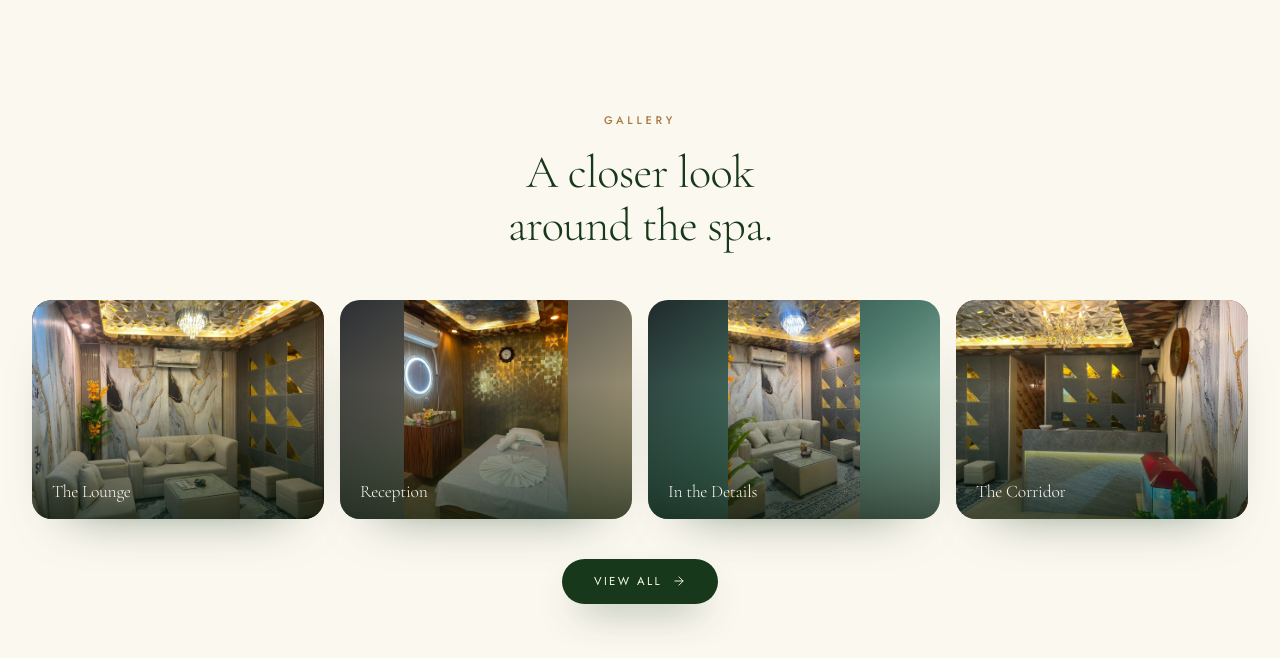
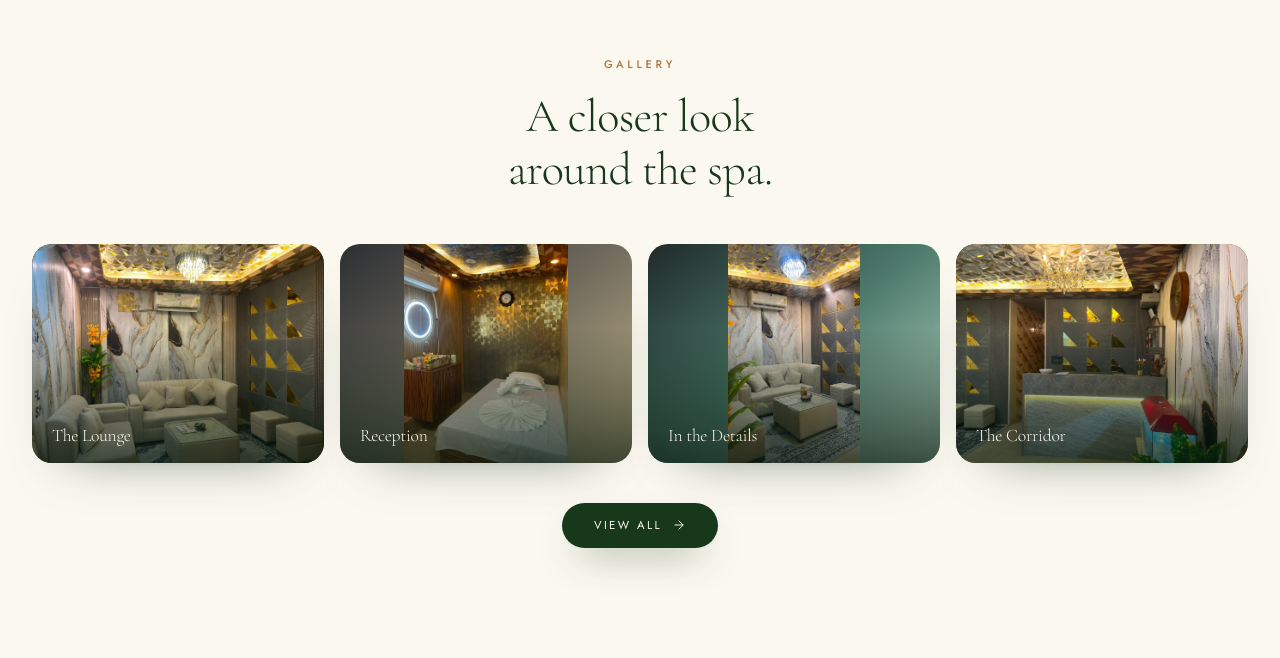
Before and after one commit to Soham3131/Nature-spa, a Next.js app: page /home1 in a window 1280 px wide. Shown: the part 7686-8344 px from the top of the page. Built offline with nearby package versions, Linux system fonts and the light colour scheme; grey boxes are pictures that could not be loaded.

Commit message:
Added contact address 2

```diff
--- a/src/components/home1/PhotoGallery.tsx
+++ b/src/components/home1/PhotoGallery.tsx
@@ -13,7 +13,7 @@ export default function PhotoGallery() {
 
   return (
     <section id="photo-gallery" className="relative bg-ivory">
-      <div className="mx-auto max-w-[1400px] px-5 py-20 sm:px-8 sm:py-24 lg:py-28">
+      <div className="mx-auto max-w-[1400px] px-5 pb-20 pt-10 sm:px-8 sm:pb-24 sm:pt-12 lg:pb-28 lg:pt-14">
         <Reveal className="mx-auto max-w-xl text-center">
           <Eyebrow className="mx-auto">Gallery</Eyebrow>
           <h2 className="display mt-5 text-[clamp(1.8rem,4.2vw,2.9rem)] leading-[1.14]">
```
